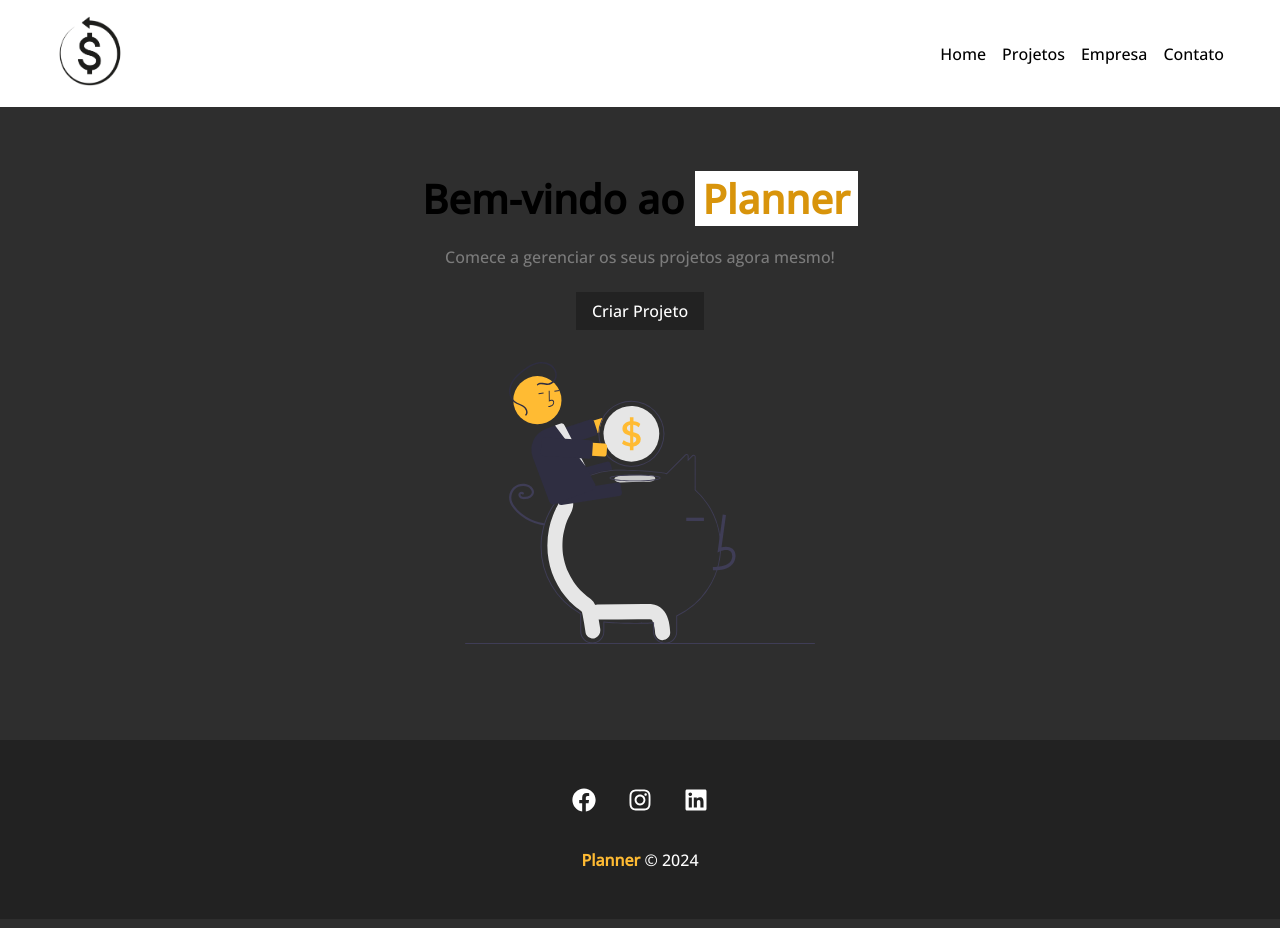
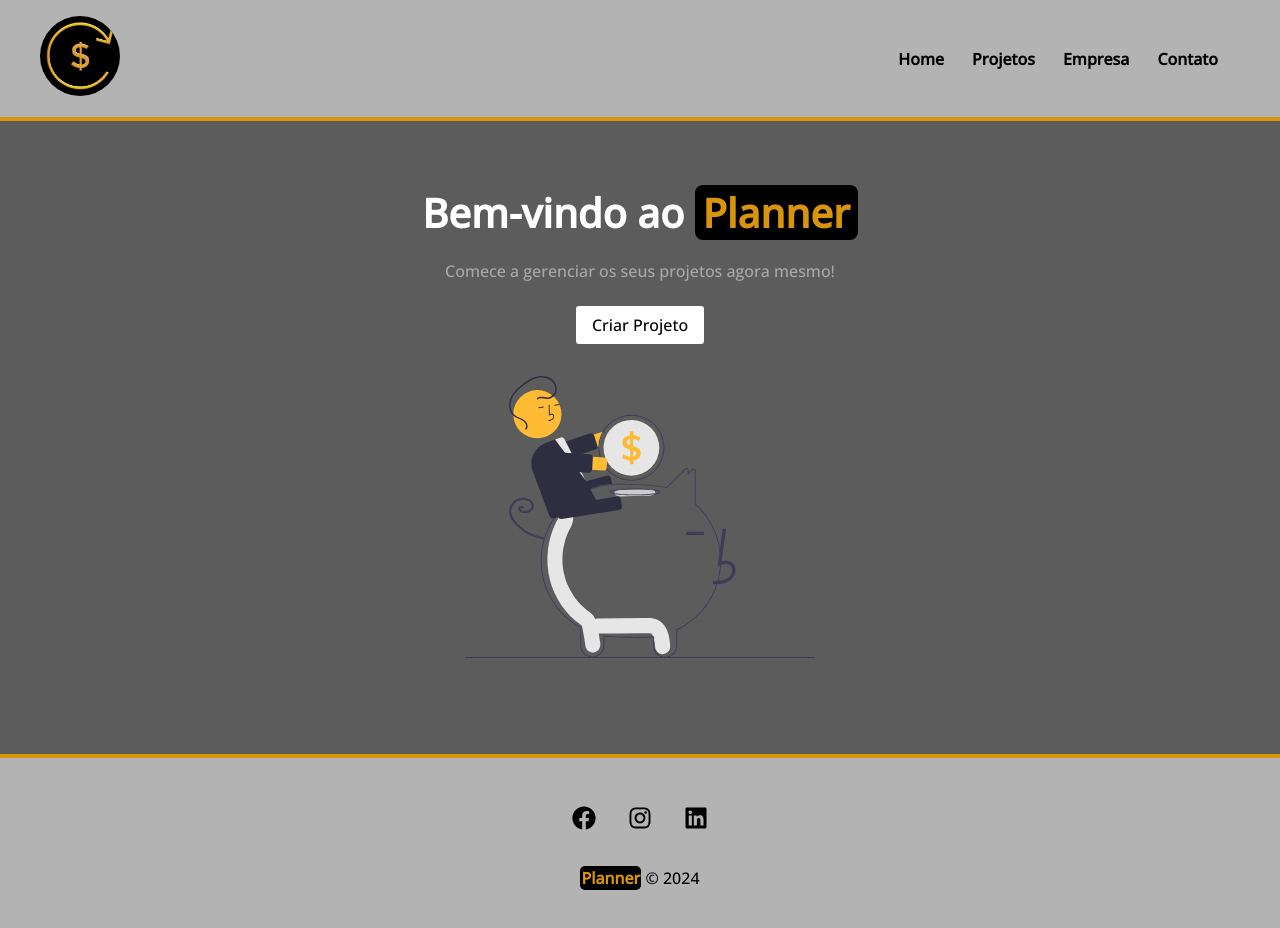
Before and after one commit to Victor87dev/projeto-planner, a React (Vite) app in the folder projeto-costs/: page / in a window 1280 px wide. Shown: the top 928 px of the page. Built offline with nearby package versions, Linux system fonts and the light colour scheme.

Commit message:
perf: combinando cores no css

```diff
--- a/projeto-costs/index.html
+++ b/projeto-costs/index.html
@@ -2,7 +2,7 @@
 <html lang="en">
   <head>
     <meta charset="UTF-8" />
-    <link rel="icon" type="icon-costs" href="./public/favicon.ico" />
+    <link rel="icon" type="icon-costs" href="./src/img/img_costs.png" />
     <meta name="viewport" content="width=device-width, initial-scale=1.0" />
     <title>Planner</title>
     <!-- Google fonts - Open Sans -->
--- a/projeto-costs/src/components/layout/Footer.module.css
+++ b/projeto-costs/src/components/layout/Footer.module.css
@@ -1,8 +1,9 @@
 .footer{
-    background-color: #222;
-    color: #fff;
+    background-color: #b3b3b3;
+    color: #000000;
     padding: 3em;
     text-align: center;
+    border-top: 4px solid #d8940b;
 }
 
 .social_list{
@@ -16,7 +17,7 @@
 }
 
 .social_list li:hover{
-    color: #FFBB33;
+    color: #d8940b;
 }
 
 .social_list svg{
@@ -30,5 +31,8 @@
 
 .copy_right span{
     font-weight: bold;
-    color: #FFBB33;
+    color: #d8940b;
+    background-color: #000;
+    border-radius: 5px;
+    padding: 1px;
 }
--- a/projeto-costs/src/components/layout/LinkButton.module.css
+++ b/projeto-costs/src/components/layout/LinkButton.module.css
@@ -1,11 +1,12 @@
 .btn{
-    background-color: #222;
-    color: #fff;
+    background-color: #ffffff;
+    color: #000000;
     padding: 0.5em 1em;
     text-decoration: none;
     transition: 0.5s;
+    border-radius: 3px;
 }
 
 .btn:hover{
-    color: #ffbb33;
+    background-color: #d8940b;
 }
--- a/projeto-costs/src/components/layout/Navbar.jsx
+++ b/projeto-costs/src/components/layout/Navbar.jsx
@@ -1,7 +1,7 @@
 import React from "react";
 import { Link } from "react-router-dom"
 import Container from "./Container";
-import Logo from "../../img/money_0.png"
+import Logo from "../../img/img_costs.png"
 import Styles from "./Navbar.module.css"
 
 const Navbar = ()=>{
--- a/projeto-costs/src/components/layout/Navbar.module.css
+++ b/projeto-costs/src/components/layout/Navbar.module.css
@@ -1,8 +1,9 @@
 .navbar{
     display: flex;
     justify-content: space-between;
-    background-color: #ffffff;
+    background-color: #b3b3b3;
     padding: 1em;
+    border-bottom: 4px solid #d8940b;
 }
 
 .nav{
@@ -18,18 +19,27 @@
 
 .item{
     margin-right: 1em;
+
 }
 
 .item a {
     color: #000000;
     text-decoration: none;
+    transition: 0.8s;
+    border-radius: 8px;
+    padding: 6px;
+    font-weight: bold;
 }
 
 .item a:hover{
-  color: #FFBB33;
+  background-color: #000000;
+  color: #d8940b;
+  font-weight: bold;
 }
 
 .img_item{
-    width: 100px;
-    height: 70px;
+    width: 80px;
+    height: 80px;
+    background-color: #000000;
+    border-radius: 50px;
 }
--- a/projeto-costs/src/components/pages/Home.module.css
+++ b/projeto-costs/src/components/pages/Home.module.css
@@ -10,17 +10,19 @@
 .home_container h1{
     font-size: 2.5em;
     margin-bottom: .5em;
+    color: #fff;
 }
 
 .home_container h1 span{
     color: #d8940b;
     padding: 0 .2em;
-    background-color: #ffffff;
+    background-color: #000000;
+    border-radius: 8px;
 }
 
 .home_container p{
     margin-bottom: 1.5em;
-    color: #7b7b7b;
+    color: #a8a8a8;
 }
 
 .home_container img{
--- a/projeto-costs/src/index.css
+++ b/projeto-costs/src/index.css
@@ -6,7 +6,7 @@
 }
 
 html, body, #root{
-  background-color: #2e2e2e;
+  background-color: #5c5c5c;
   height: 100%;
 }
 
```
Also changed, not shown: projeto-costs/src/img/img_costs.png (added).
